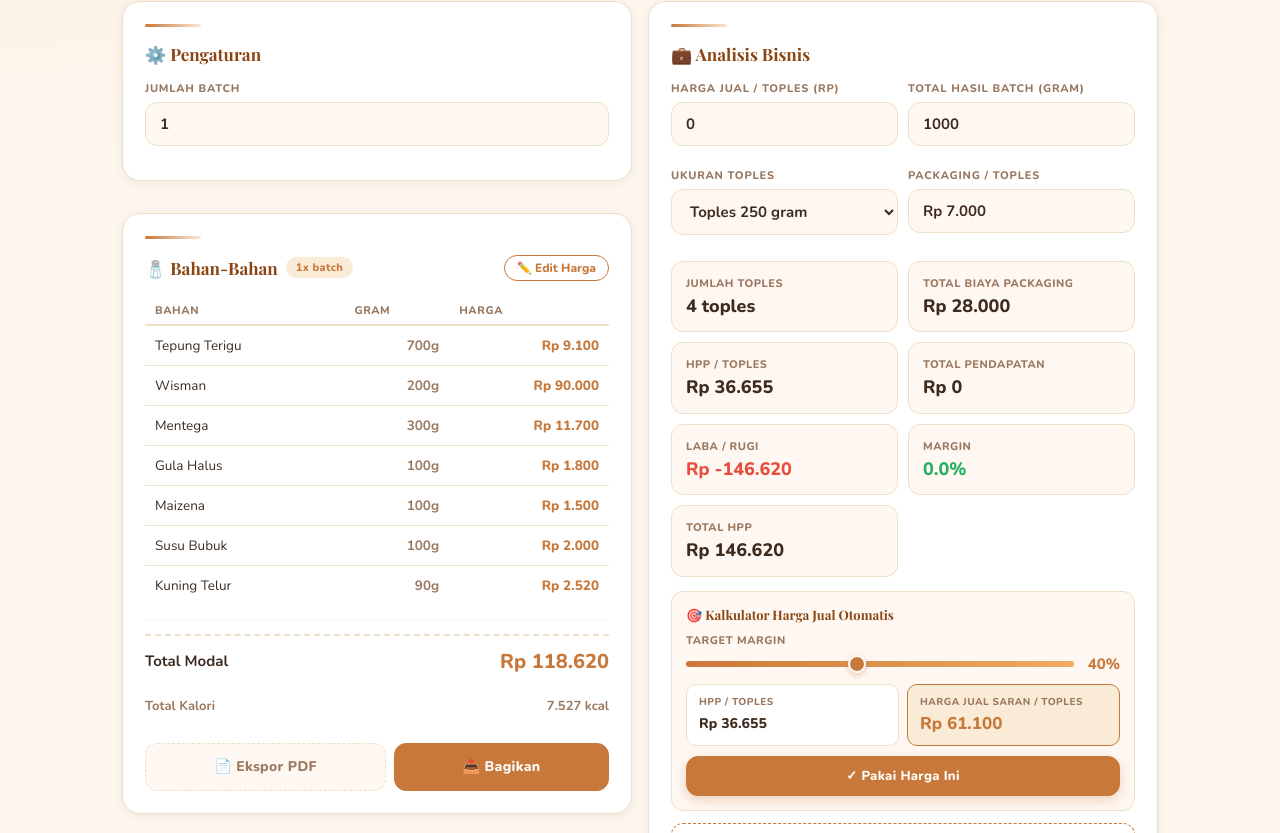
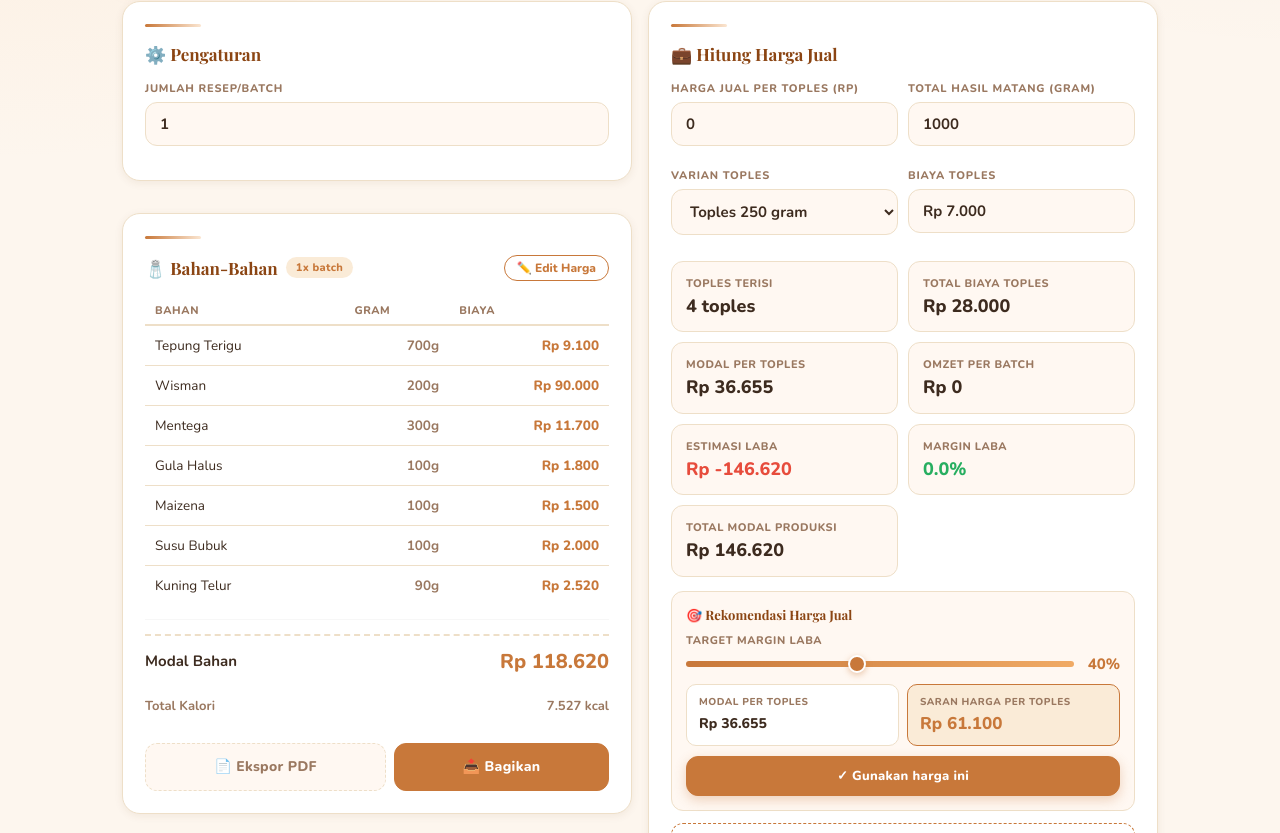
Before and after one commit to ridzalap0112/recipe-calculator-react, a React (Vite) app: page / in a window 1280 px wide. Shown: the part 587-1420 px from the top of the page. Built offline with nearby package versions, Linux system fonts and the light colour scheme; the HTML template or start-up script is replaced by a standard one.

Commit message:
Refine bakery business labels

```diff
--- a/src/i18n.js
+++ b/src/i18n.js
@@ -1,16 +1,16 @@
 export const translations = {
   en: {
     appTitle: "Recipe Calculator",
-    appSubtitle: "Smart baking calculator with business insights",
+    appSubtitle: "Bakery costing and jar pricing helper",
     darkMode: "Dark",
     lightMode: "Light",
     settings: "Settings",
-    numberOfBatches: "Number of Batches",
+    numberOfBatches: "Recipe Batches",
     ingredients: "Ingredients",
     ingredient: "Ingredient",
     grams: "Grams",
-    price: "Price",
-    totalCost: "Total Cost",
+    price: "Cost",
+    totalCost: "Ingredient Cost",
     totalCalories: "Total Calories",
     editPrices: "Edit Prices",
     exportPDF: "Export PDF",
@@ -23,14 +23,14 @@ export const translations = {
     defaultPrice: "Default:",
     resetAll: "Reset All",
     done: "Done",
-    businessAnalysis: "Business Analysis",
-    sellingPrice: "Selling Price / jar (Rp)",
-    yieldBatch: "Total Batch Weight (gram)",
-    cogsPerPcs: "COGS / jar",
-    totalRevenue: "Total Revenue",
-    totalHpp: "Total COGS",
-    profitLoss: "Profit / Loss",
-    margin: "Margin",
+    businessAnalysis: "Jar Pricing",
+    sellingPrice: "Selling price per jar (Rp)",
+    yieldBatch: "Finished batch weight (gram)",
+    cogsPerPcs: "Cost per jar",
+    totalRevenue: "Batch sales",
+    totalHpp: "Total production cost",
+    profitLoss: "Estimated profit",
+    margin: "Profit margin",
     steps: "Steps",
     progress: "Progress",
     prev: "Prev",
@@ -72,20 +72,20 @@ export const translations = {
     timerDone: "Done!",
     timerMin: "min",
     history: "History",
-    historySub: "Your recent calculation results.",
+    historySub: "Your recent costing results.",
     historyEmpty: "No history yet. Start calculating!",
     historyClear: "Clear All",
-    costBreakdown: "Cost Breakdown",
-    targetMarginTitle: "Auto Selling Price Calculator",
-    targetMarginLabel: "Target Margin",
-    suggestedPrice: "Suggested Price / jar",
-    applyPrice: "Apply This Price",
+    costBreakdown: "Ingredient Cost Breakdown",
+    targetMarginTitle: "Selling Price Recommendation",
+    targetMarginLabel: "Target profit margin",
+    suggestedPrice: "Suggested price per jar",
+    applyPrice: "Use this price",
     printLabel: "Print Label",
     printLabelSub: "Fill in details below. 6 labels will be printed per page.",
-    jarSize: "Jar Size",
-    packagingCost: "Packaging / jar",
-    totalPackagingCost: "Total Packaging Cost",
-    totalJars: "Total Jars",
+    jarSize: "Jar variant",
+    packagingCost: "Jar packaging cost",
+    totalPackagingCost: "Total jar cost",
+    totalJars: "Filled jars",
     jar: "jar",
     jar250: "250 gram jar",
     jar500: "500 gram jar",
@@ -99,22 +99,22 @@ export const translations = {
     shareTitle: "Recipe Calculator",
     shareBatch: "batch",
     shareIngredients: "Ingredients",
-    shareBusiness: "Business Analysis",
-    shareGenerated: "Generated by Recipe Calculator",
+    shareBusiness: "Jar pricing summary",
+    shareGenerated: "Calculated with Recipe Calculator",
   },
 
   id: {
     appTitle: "Kalkulator Resep",
-    appSubtitle: "Kalkulator kue pintar dengan analisis bisnis",
+    appSubtitle: "Bantu hitung modal dan harga jual toples",
     darkMode: "Gelap",
     lightMode: "Terang",
     settings: "Pengaturan",
-    numberOfBatches: "Jumlah Batch",
+    numberOfBatches: "Jumlah Resep/Batch",
     ingredients: "Bahan-Bahan",
     ingredient: "Bahan",
     grams: "Gram",
-    price: "Harga",
-    totalCost: "Total Modal",
+    price: "Biaya",
+    totalCost: "Modal Bahan",
     totalCalories: "Total Kalori",
     editPrices: "Edit Harga",
     exportPDF: "Ekspor PDF",
@@ -127,14 +127,14 @@ export const translations = {
     defaultPrice: "Default:",
     resetAll: "Reset Semua",
     done: "Selesai",
-    businessAnalysis: "Analisis Bisnis",
-    sellingPrice: "Harga Jual / toples (Rp)",
-    yieldBatch: "Total Hasil Batch (gram)",
-    cogsPerPcs: "HPP / toples",
-    totalRevenue: "Total Pendapatan",
-    totalHpp: "Total HPP",
-    profitLoss: "Laba / Rugi",
-    margin: "Margin",
+    businessAnalysis: "Hitung Harga Jual",
+    sellingPrice: "Harga jual per toples (Rp)",
+    yieldBatch: "Total hasil matang (gram)",
+    cogsPerPcs: "Modal per toples",
+    totalRevenue: "Omzet per batch",
+    totalHpp: "Total modal produksi",
+    profitLoss: "Estimasi laba",
+    margin: "Margin laba",
     steps: "Langkah-Langkah",
     progress: "Progress",
     prev: "Sebelumnya",
@@ -176,20 +176,20 @@ export const translations = {
     timerDone: "Selesai!",
     timerMin: "menit",
     history: "Riwayat",
-    historySub: "Hasil kalkulasi terakhirmu.",
+    historySub: "Riwayat hitung modal dan harga jualmu.",
     historyEmpty: "Belum ada riwayat. Mulai kalkulasi!",
     historyClear: "Hapus Semua",
-    costBreakdown: "Rincian Biaya",
-    targetMarginTitle: "Kalkulator Harga Jual Otomatis",
-    targetMarginLabel: "Target Margin",
-    suggestedPrice: "Harga Jual Saran / toples",
-    applyPrice: "Pakai Harga Ini",
+    costBreakdown: "Rincian Modal Bahan",
+    targetMarginTitle: "Rekomendasi Harga Jual",
+    targetMarginLabel: "Target margin laba",
+    suggestedPrice: "Saran harga per toples",
+    applyPrice: "Gunakan harga ini",
     printLabel: "Cetak Label",
     printLabelSub: "Isi detail di bawah. 6 label akan dicetak per halaman.",
-    jarSize: "Ukuran Toples",
-    packagingCost: "Packaging / toples",
-    totalPackagingCost: "Total Biaya Packaging",
-    totalJars: "Jumlah Toples",
+    jarSize: "Varian toples",
+    packagingCost: "Biaya toples",
+    totalPackagingCost: "Total biaya toples",
+    totalJars: "Toples terisi",
     jar: "toples",
     jar250: "Toples 250 gram",
     jar500: "Toples 500 gram",
@@ -203,8 +203,8 @@ export const translations = {
     shareTitle: "Kalkulator Resep",
     shareBatch: "batch",
     shareIngredients: "Bahan-Bahan",
-    shareBusiness: "Analisis Bisnis",
-    shareGenerated: "Dibuat dengan Kalkulator Resep",
+    shareBusiness: "Ringkasan harga jual toples",
+    shareGenerated: "Dihitung dengan Kalkulator Resep",
   },
 };
 
```
